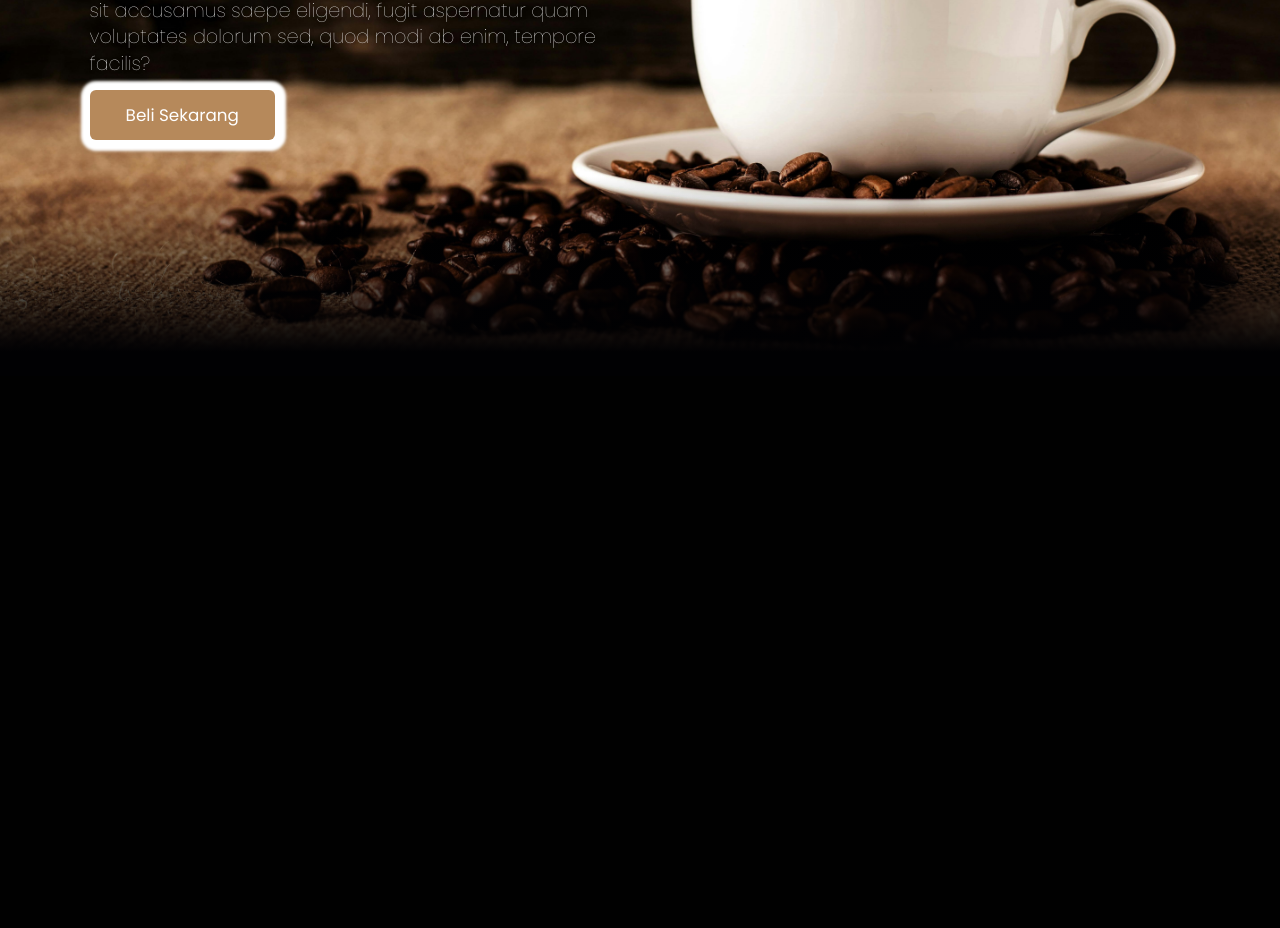
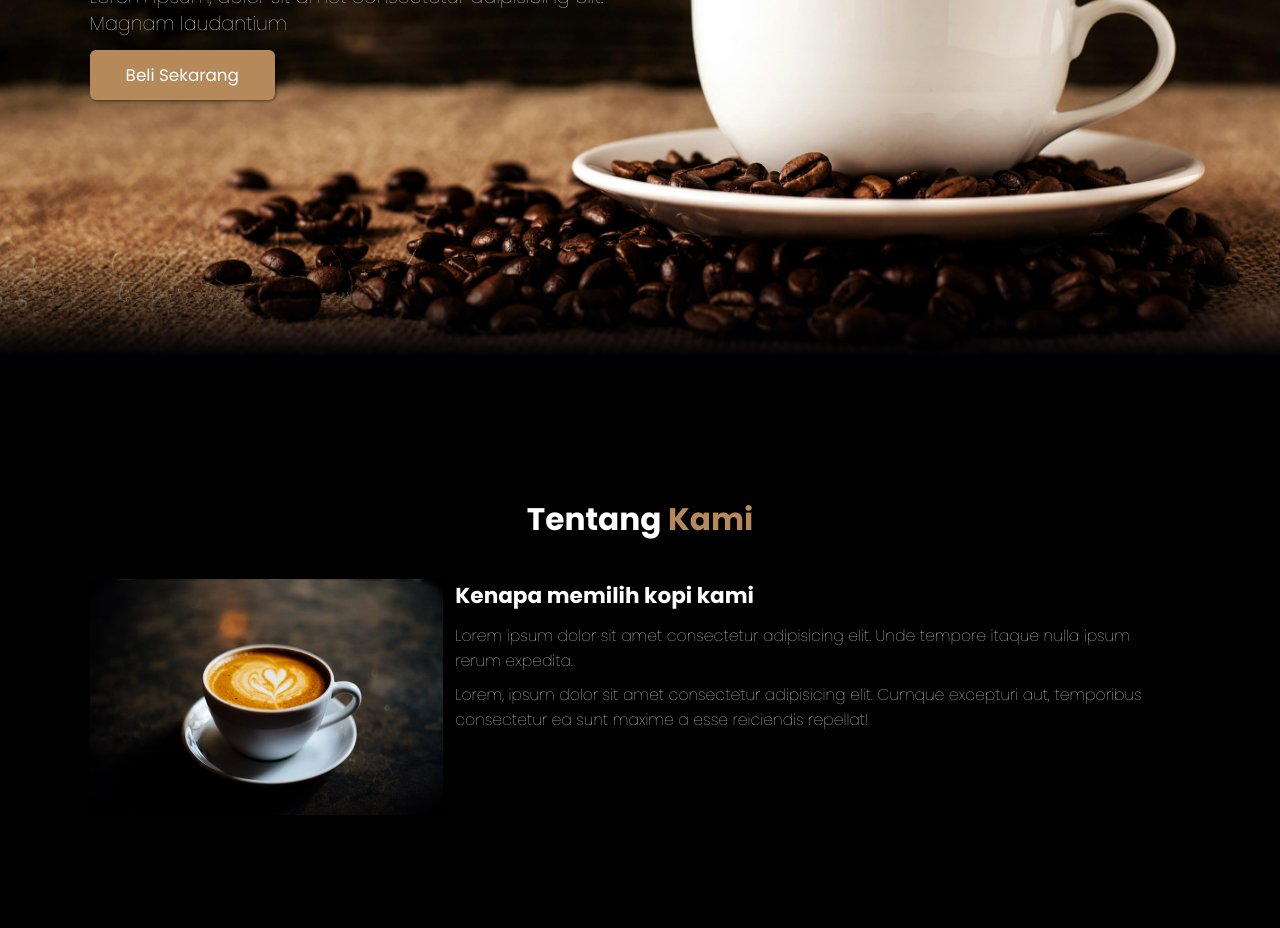
Before and after one commit to Samjoshmay/Project-Kedai-Kopi-Source-sandhikagalihWPU, a plain HTML site: page index.html in a window 1280 px wide. Shown: the part 424-1352 px from the top of the page. Drawn offline with nearby package versions, Linux system fonts and the light colour scheme.

Commit message:
hero dan tentang kami

```diff
--- a/css/style.css
+++ b/css/style.css
@@ -100,11 +100,12 @@ body {
   display: block;
   position: absolute;
   width: 100%;
-  height: 100%;
+  height: 30%;
+  bottom: 0;
   background: linear-gradient(
     0deg,
-    rgba(1, 1, 3, 1) 3%,
-    rgba(255, 255, 255, 0) 25%
+    rgba(1, 1, 3, 1) 8%,
+    rgba(255, 255, 255, 0) 55%
   );
 }
 
@@ -125,11 +126,12 @@ body {
 }
 
 .hero .content p {
-  font-size: 1.6rem;
+  font-size: 1.6em;
   margin-top: 1rem;
   line-height: 1.4;
   font-weight: 100;
   text-shadow: 1px 1px 3px rgba(1, 1, 3, 0.5);
+  mix-blend-mode: difference;
 }
 
 .hero .content .cta {
@@ -140,7 +142,51 @@ body {
   color: #fff;
   background-color: var(--primary);
   border-radius: 0.5rem;
-  box-shadow: 1px 1px 3px 10px;
+  box-shadow: 1px 1px 3px rgba(1, 1, 3, 0.5);
+}
+
+/* About Section */
+.about {
+  padding: 10rem 7% 1.4rem;
+}
+
+.about h2 {
+  text-align: center;
+  font-size: 2.6rem;
+  margin-bottom: 3rem;
+}
+
+.about h2 span {
+  color: var(--primary);
+}
+
+.about .row {
+  display: flex;
+}
+
+.about .row .about-img {
+  flex: 1 1 45rem;
+}
+
+.about .row .about-img img {
+  width: 100%;
+}
+
+.about .row .content {
+  flex: 1 1 35;
+  padding: 0 1rem;
+}
+
+.about .row .content h3 {
+  font-size: 1.8rem;
+  margin-bottom: 1rem;
+}
+
+.about .row .content p {
+  margin-bottom: 0.8rem;
+  font-size: 1.3rem;
+  font-weight: 100;
+  line-height: 1.6;
 }
 
 /* Media Queries */
@@ -190,6 +236,29 @@ body {
   .navbar .navbar-nav a:hover::after {
     transform: scaleX(0.2);
   }
+
+  .about .row {
+    flex-wrap: wrap;
+  }
+
+  .about .row .about-img img {
+    height: 24rem;
+    object-fit: cover;
+    object-position: center;
+  }
+
+  .about .row .content {
+    padding: 0;
+  }
+
+  .about .row .content h3 {
+    margin-top: 1rem;
+    font-size: 2rem;
+  }
+
+  .about .row .content p {
+    font-size: 1.6rem;
+  }
 }
 /* Mobile Phone  */
 @media (max-width: 450px) {
--- a/index.html
+++ b/index.html
@@ -21,7 +21,7 @@
     <!-- Navbar Start -->
 
     <nav class="navbar">
-      <a href="" class="navbar-logo">kenangan<span>senja.</span></a>
+      <a href="#" class="navbar-logo">kenangan<span>senja.</span></a>
 
       <div class="navbar-nav">
         <a href="#home">Home</a>
@@ -46,15 +46,36 @@
         <h1>Mari Nikmati Secangkir <span>Kopi</span></h1>
         <p>
           Lorem ipsum, dolor sit amet consectetur adipisicing elit. Magnam
-          laudantium sunt doloribus placeat laboriosam sit accusamus saepe
-          eligendi, fugit aspernatur quam voluptates dolorum sed, quod modi ab
-          enim, tempore facilis?
+          laudantium
         </p>
         <a href="#" class="cta">Beli Sekarang</a>
       </main>
     </section>
 
     <!-- Hero Section end    -->
+
+    <!-- About Section start -->
+    <section id="about" class="about">
+      <h2>Tentang <span>Kami</span></h2>
+      <div class="row">
+        <div class="about-img">
+          <img src="img/tentang-kami.jpg" alt="Tentang Kami" />
+        </div>
+        <div class="content">
+          <h3>Kenapa memilih kopi kami</h3>
+          <p>
+            Lorem ipsum dolor sit amet consectetur adipisicing elit. Unde
+            tempore itaque nulla ipsum rerum expedita.
+          </p>
+          <p>
+            Lorem, ipsum dolor sit amet consectetur adipisicing elit. Cumque
+            excepturi aut, temporibus consectetur ea sunt maxime a esse
+            reiciendis repellat!
+          </p>
+        </div>
+      </div>
+    </section>
+    <!-- About Section end -->
 
     <script>
       feather.replace();
```
Also changed, not shown: img/tentang-kami.jpg (added).
